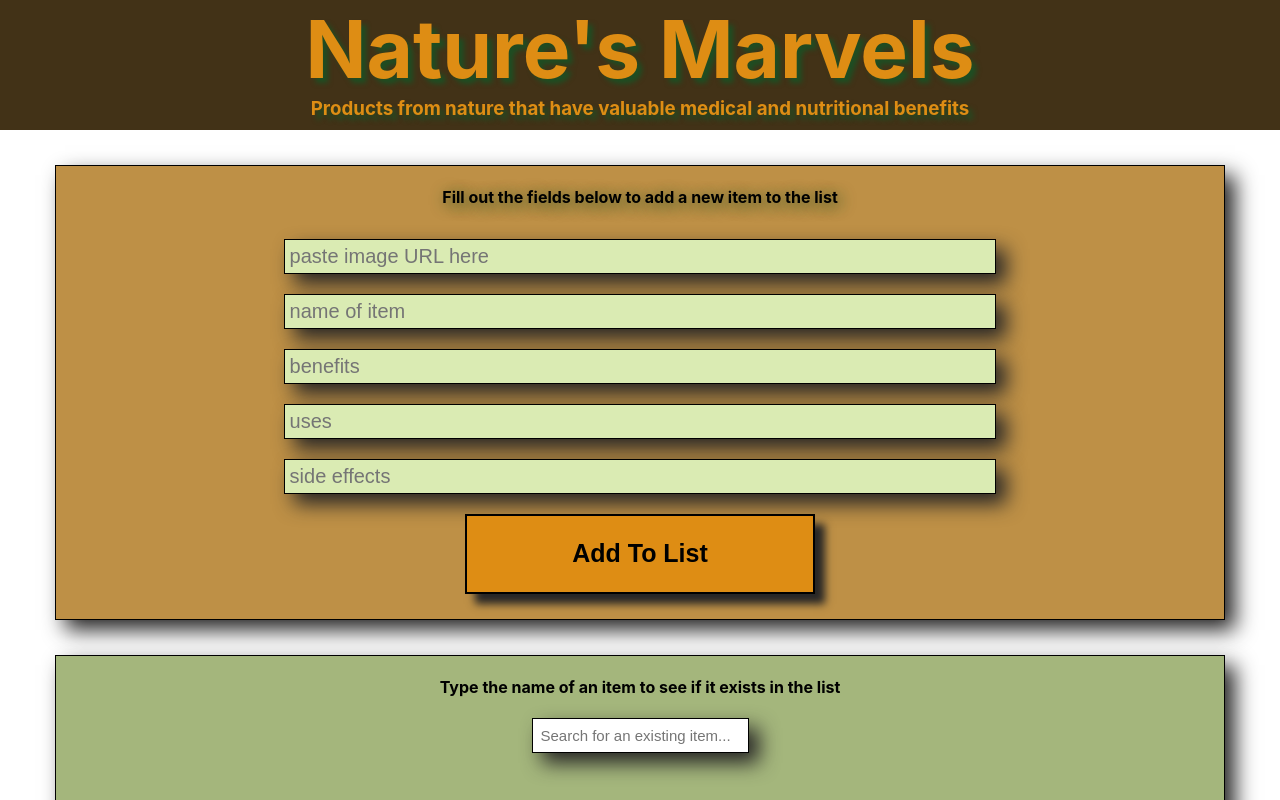
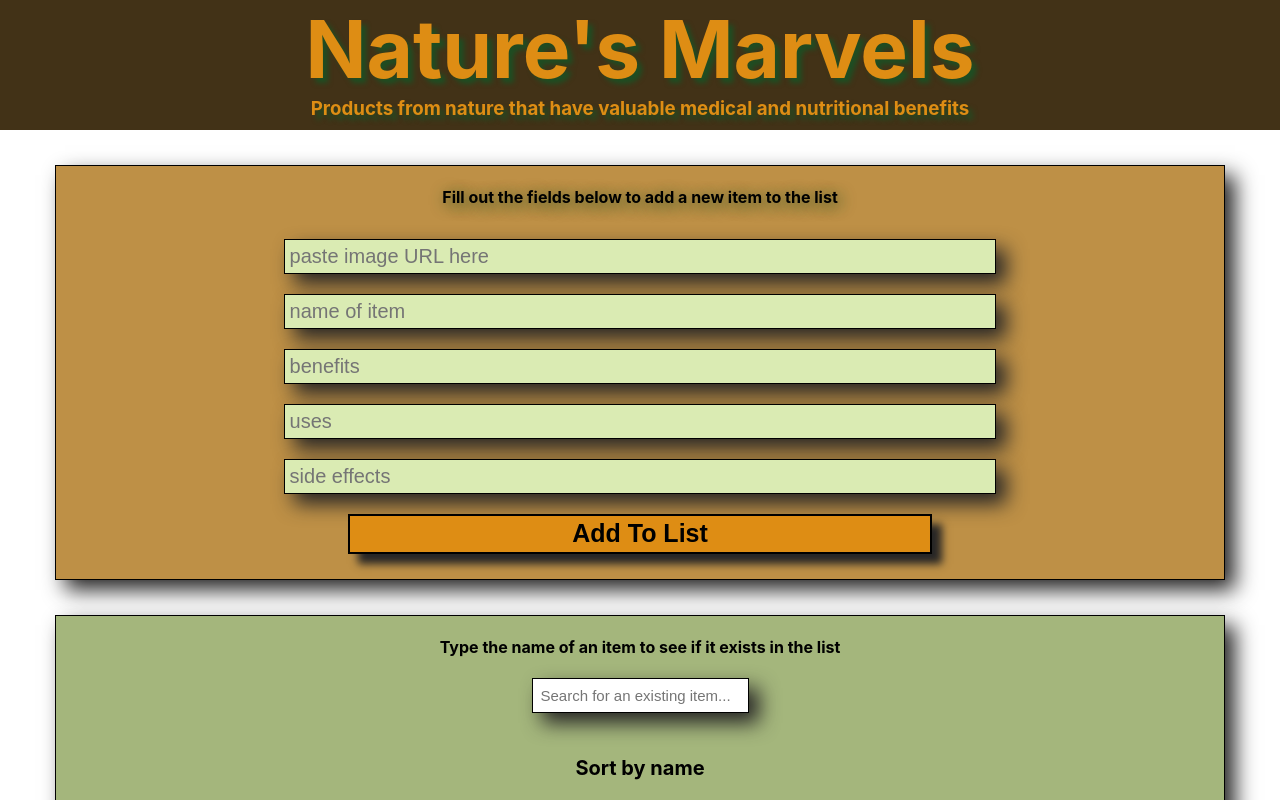
Before and after one commit to Jantzen-E/healthy-react-app, a React (Create React App) app: page / in a window 1280 px wide. Shown: the top 800 px of the page. Built offline with nearby package versions, Linux system fonts and the light colour scheme; no server answers.

Commit message:
fixed button and margins

```diff
--- a/src/components/AddItemForm.css
+++ b/src/components/AddItemForm.css
@@ -1,7 +1,7 @@
 button {
     background-color: #de8d14;
-    height: 80px;
-    width: 30%;
+    height: 40px;
+    width: 50%;
     font-size: 25px;
     font-weight: 900;
     cursor: pointer;
--- a/src/components/Responsive.css
+++ b/src/components/Responsive.css
@@ -19,6 +19,10 @@
     .productImage {
         height: 138px;
         width: 200px;
+    }
+
+    .expandedItemProperties {
+        margin-left: 40px;
     }
 }
 
@@ -56,11 +60,22 @@
     .icons {
         margin-right: 20px;
     }
+
+    .expandedItemProperties {
+        margin-left: 20px;
+    }
+
+    .card {
+        margin-top: 20px;
+        margin-bottom: 20px;
+        margin-left: 20px;
+        margin-right: 20px;
+    }
 }
 
 @media screen and (max-width: 520px) {
     .productName {
-        font-size: 1em;
+        font-size: 1.5em;
     }
 
     h1.title {
```
